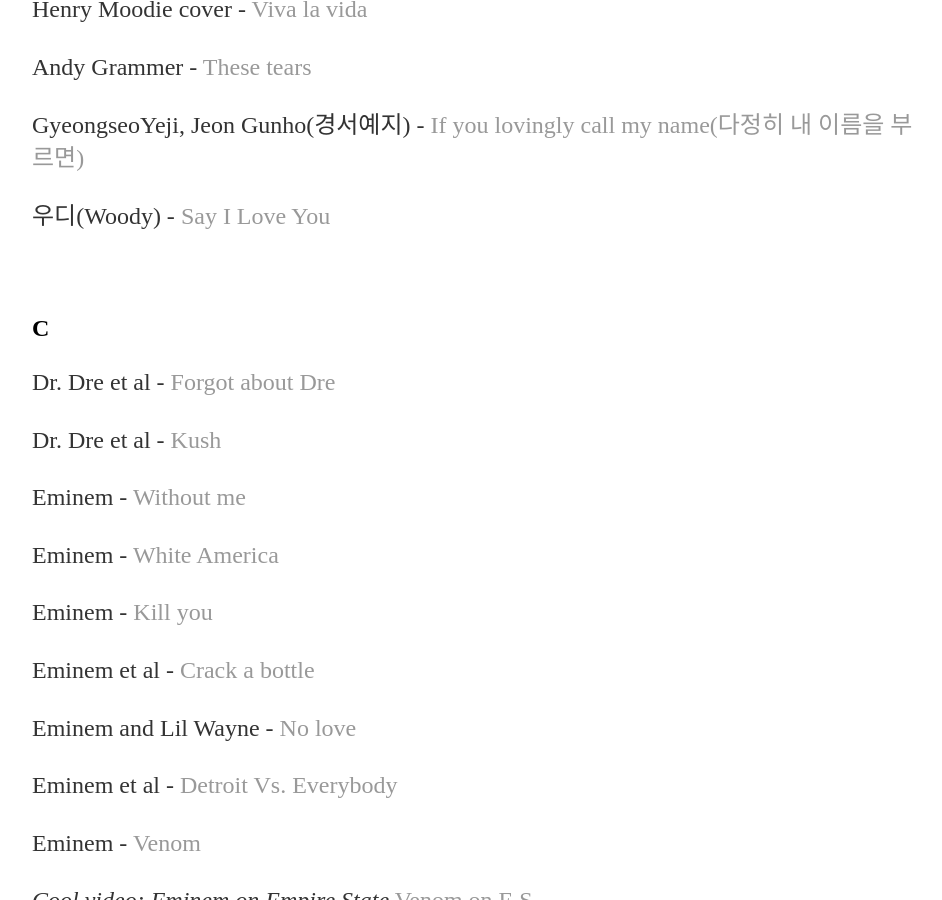
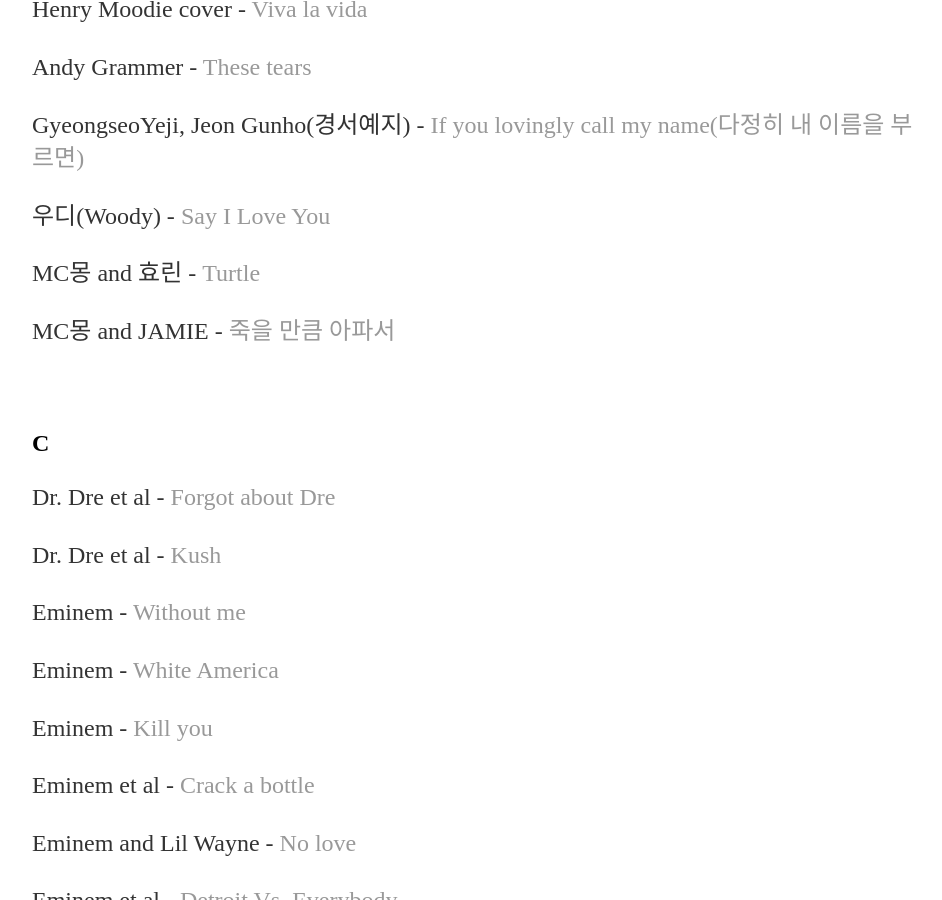
Before and after one commit to yjkweon24/yjkweon24.github.io, a Jekyll site: the page built from _posts/2018-10-23-songs-that-i-love.md, in a window 1280 px wide and 900 px high, scrolled down 17247 px. Shown: the whole window, without its empty margins (160-1102 px from the left). Built offline with Jekyll 4.4.1, drawn with Linux system fonts in a browser that asks for light colours.

Commit message:
Update 2018-10-23-songs-that-i-love.md

```diff
--- a/_posts/2018-10-23-songs-that-i-love.md
+++ b/_posts/2018-10-23-songs-that-i-love.md
@@ -601,6 +601,10 @@
 
 우디(Woody) - [Say I Love You](https://youtu.be/JEJGD9mIYQQ?si=fl_7ikhbMpkJh-d5)
 
+MC몽 and 효린 - [Turtle](https://youtu.be/7W7DyQpUPv0?si=F_-BVLaqRh0ZNf-M)
+
+MC몽 and JAMIE - [죽을 만큼 아파서](https://youtu.be/FdAIE6Z4S9k?si=PX6sPcVHzfa1CM-1)
+
 <br>
 
 ## C
```
